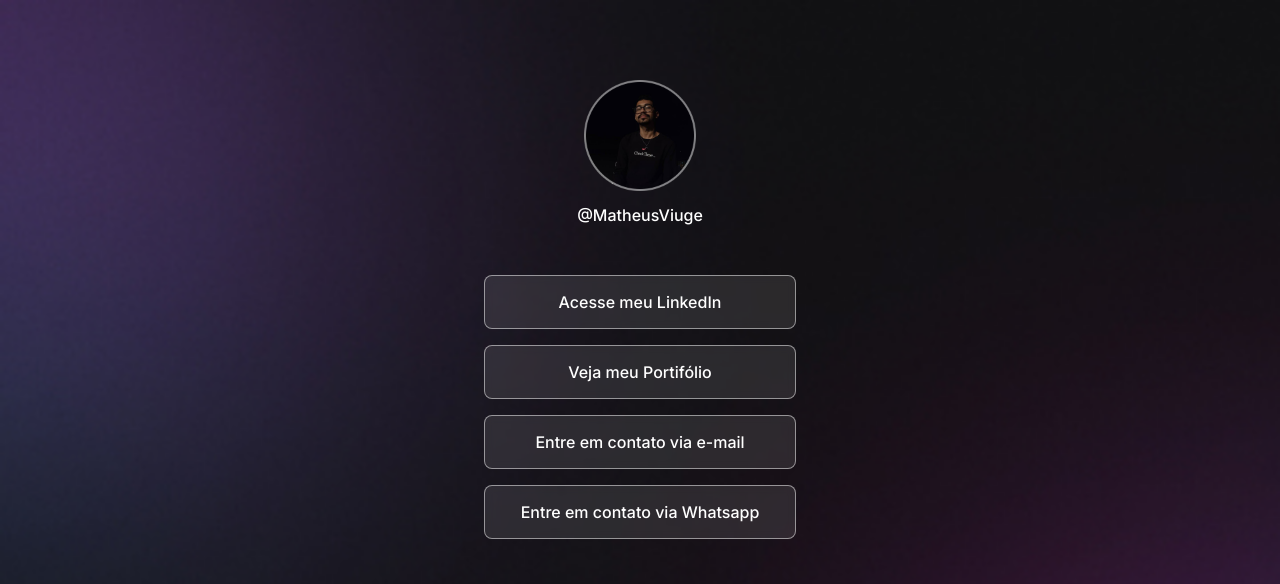
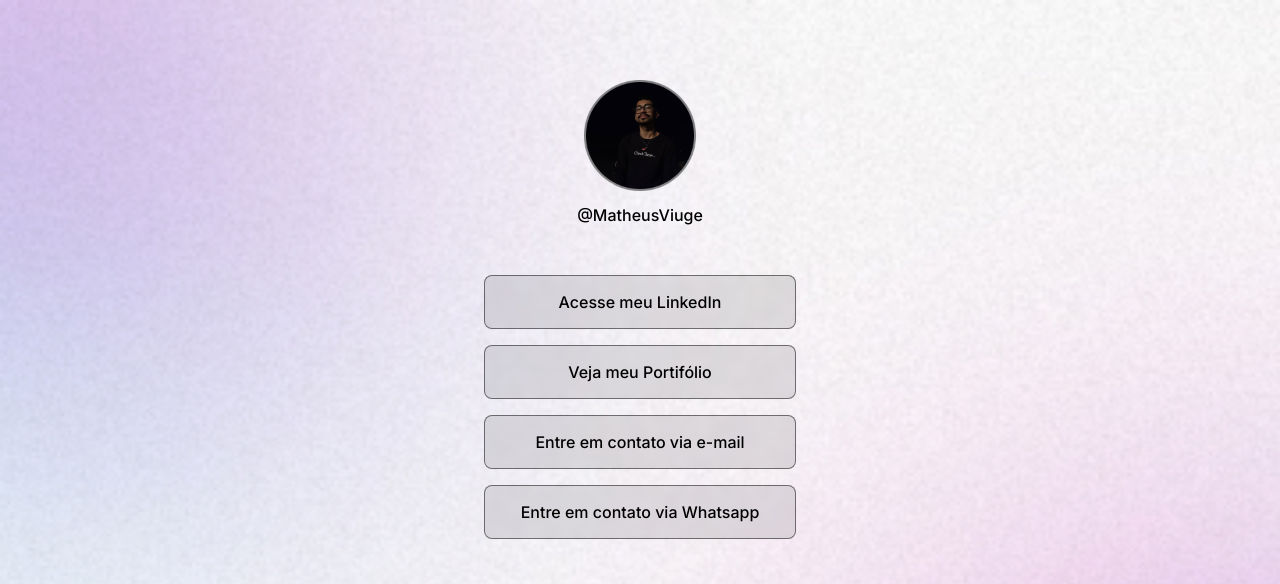
Before and after one commit to MatheusViuge/Links, a plain HTML site: page index.html in a window 1280 px wide. Shown: the top 584 px of the page. Drawn offline with nearby package versions, Linux system fonts and the light colour scheme.

Commit message:
Estilo do light mode adcionado e criado as variaveis do css

```diff
--- a/index.html
+++ b/index.html
@@ -1,5 +1,5 @@
 <!DOCTYPE html>
-<html lang="pt-br">
+<html lang="pt-br" class="light">
   <head>
     <link rel="preconnect" href="https://fonts.googleapis.com" />
     <link rel="preconnect" href="https://fonts.gstatic.com" crossorigin />
--- a/style.css
+++ b/style.css
@@ -4,13 +4,31 @@
   box-sizing: border-box;
 }
 
+:root {
+  --text-color: white;
+  --bg-url: url(./assets/bg-mobile.jpg);
+  --stroke-color: rgba(255, 255, 255, 0.5);
+  --surface-color: rgba(255, 255, 255, 0.1);
+  --hover-color: rgba(255, 255, 255, 0.05);
+  --highlight-color: rgba(255, 255, 255, 0.1);
+}
+
+.light {
+  --text-color: black;
+  --bg-url: url(./assets/bg-mobile-light.jpg);
+  --stroke-color: rgba(0, 0, 0, 0.5);
+  --surface-color: rgba(0, 0, 0, 0.1);
+  --hover-color: rgba(0, 0, 0, 0.02);
+  --highlight-color: rgba(0, 0, 0, 0.1);
+}
+
 body {
-  background: url(./assets/bg-mobile.jpg) no-repeat top center/cover;
+  background: var(--bg-url) no-repeat top center/cover;
 }
 
 body * {
   font-family: "Inter", sans-serif;
-  color: #ffffff;
+  color: var(--text-color);
 }
 
 #container {
@@ -47,8 +65,8 @@ ul li a {
   align-items: center;
   justify-content: center;
   padding: 16px 24px;
-  background: rgba(255, 255, 255, 0.1);
-  border: 1px solid rgba(255, 255, 255, 0.5);
+  background: var(--surface-color);
+  border: 1px solid var(--stroke-color);
   border-radius: 8px;
   backdrop-filter: blur(4px);
   -webkit-backdrop-filter: blur(4px);
@@ -58,14 +76,14 @@ ul li a {
 }
 
 ul li a:hover {
-  background: rgba(255, 255, 255, 0.3);
-  border: 1.5px solid #ffffff;
+  background: var(--hover-color);
+  border: 1.5px solid var(--text-color);
 }
 
 #social-links {
   display: flex;
   justify-content: center;
-  padding: 24px 0;
+  padding-top: 24px;
   font-size: 24px;
 }
 
@@ -79,5 +97,5 @@ ul li a:hover {
 }
 
 #social-links a:hover {
-  background: rgba(255, 255, 255, 0.2);
+  background: var(--highlight-color);
 }
```
